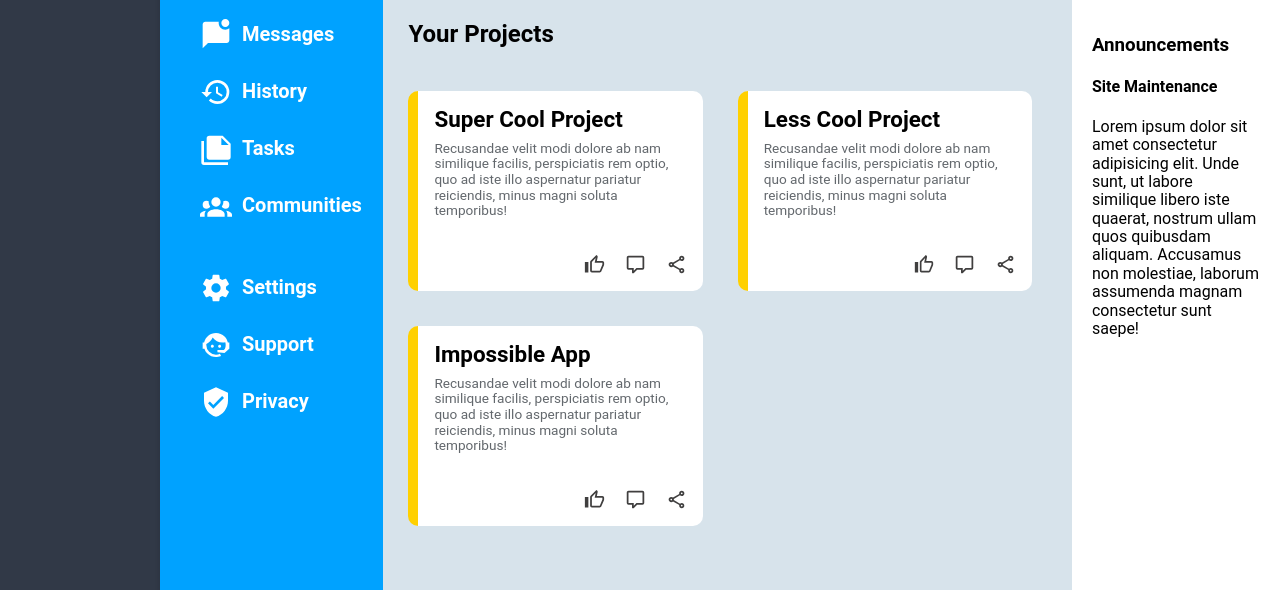
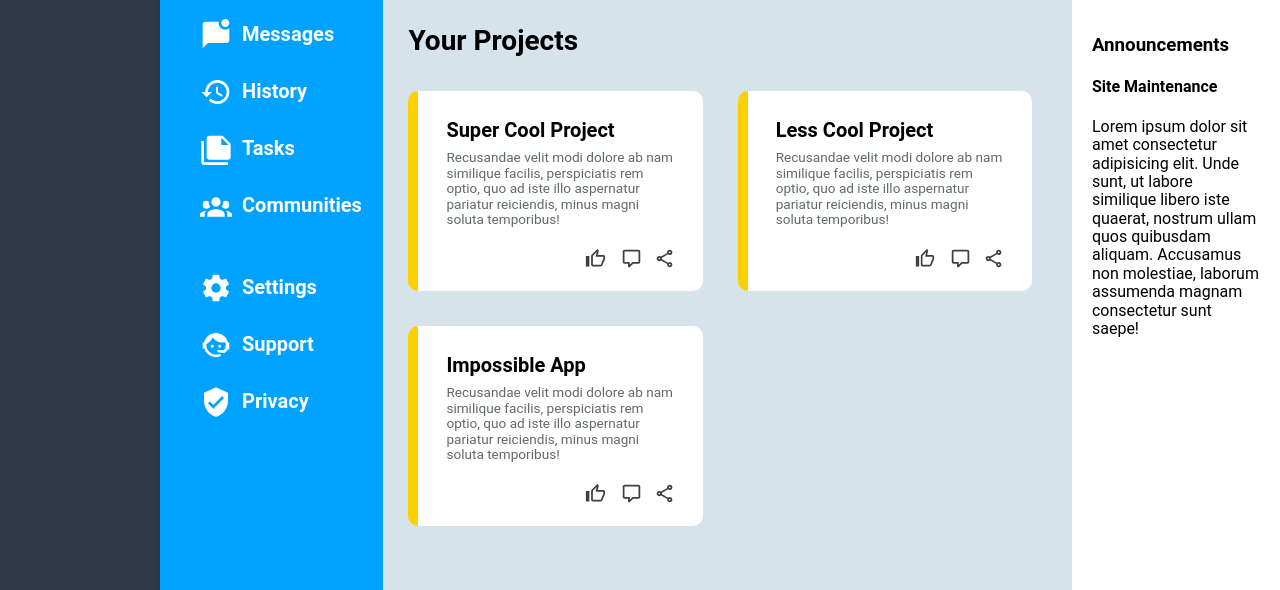
Before and after one commit to Nxlq/admin-dashboard, a plain HTML site: page index.html in a window 1280 px wide. Shown: the part 210-800 px from the top of the page. Drawn offline with Linux system fonts and the light colour scheme.

Commit message:
add dynamic sizing to padding of the cards and grid header

```diff
--- a/index.html
+++ b/index.html
@@ -98,7 +98,7 @@
               <div class="card-btns">
                 <img src="images/thumb-up-outline.svg" alt="like button">
               <img src="images/comment-outline.svg" alt="comment button">
-              <img src="images/share-variant-outline.svg" alt="share button">
+              <img src="images/share-variant-outline.svg" class="share-btn" alt="share button">
               </div>
             </div>
             <div class="card two">
@@ -114,7 +114,7 @@
               <div class="card-btns">
                 <img src="images/thumb-up-outline.svg" alt="like button">
               <img src="images/comment-outline.svg" alt="comment button">
-              <img src="images/share-variant-outline.svg" alt="share button">
+              <img src="images/share-variant-outline.svg" class="share-btn" alt="share button">
               </div>
             </div>
             <div class="card three">
@@ -130,7 +130,7 @@
               <div class="card-btns">
                 <img src="images/thumb-up-outline.svg" alt="like button">
               <img src="images/comment-outline.svg" alt="comment button">
-              <img src="images/share-variant-outline.svg" alt="share button">
+              <img src="images/share-variant-outline.svg" class="share-btn" alt="share button">
               </div>
             </div>
           </div>
--- a/styles.css
+++ b/styles.css
@@ -353,9 +353,10 @@ template {
   font-family: Roboto, system-ui, -apple-system, BlinkMacSystemFont, "Segoe UI",
     Oxygen, Ubuntu, Cantarell, "Open Sans", "Helvetica Neue", sans-serif;
   --header-font-weight: bold;
-  --card-h3-font-size: calc(1vh + 0.9rem);
+  --card-h3-font-size: calc(1vh + 0.75rem);
   --search-bar-color: rgb(215, 227, 235);
   --dash-board-bg-color: rgb(0, 162, 255);
+  --h3-size: 1.8rem;
 }
 
 body {
@@ -524,8 +525,10 @@ h2 {
 }
 
 .main-content-grid h3 {
-  font-size: 24px;
+  font-size: calc(1.5vh + 1rem);
   grid-area: 1 / 1 / 2 / 3;
+  align-self: center
+  margin: 0px;
 }
 
 /* .main-content-grid > h3 {
@@ -537,7 +540,7 @@ h2 {
   background-color: white;
   /* height: clamp(180px, 20%, 40%); */
   /* width: clamp(300px, 87%, 1fr); */
-  padding: max(2vh, 1rem);
+  padding: max(3.5vh, 1rem);
   border-left: solid 10px rgb(255, 208, 0);
   border-radius: 10px;
   display: grid;
@@ -558,7 +561,7 @@ h2 {
   display: flex;
   justify-content: flex-end;
   align-items: flex-end;
-  gap: 20px;
+  gap: 15px;
 }
 
 .card h3,
@@ -581,6 +584,12 @@ h2 {
   width: auto;
 }
 
+.card img.share-btn {
+  height: calc(1vh + 0.8rem);
+  width: auto;
+  margin-left: -3px;
+}
+
 .news-container {
   grid-area: 1 / 2 / 2 / 3;
   background-color: white;
```
